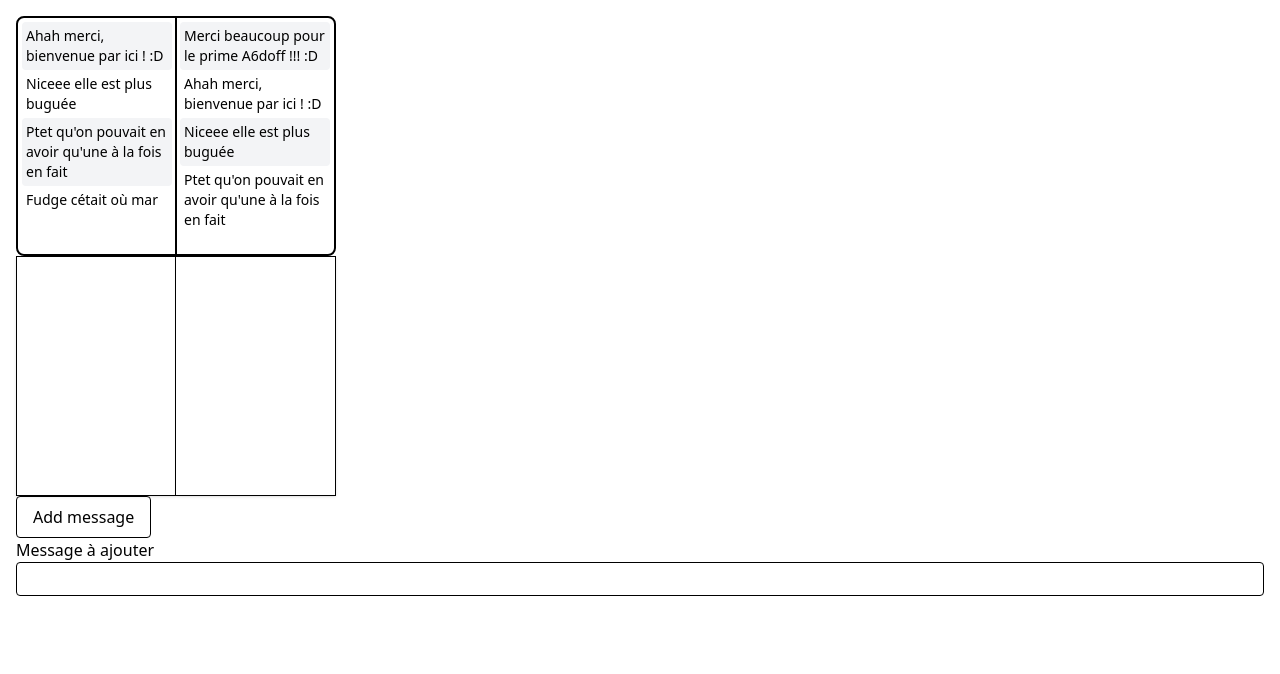
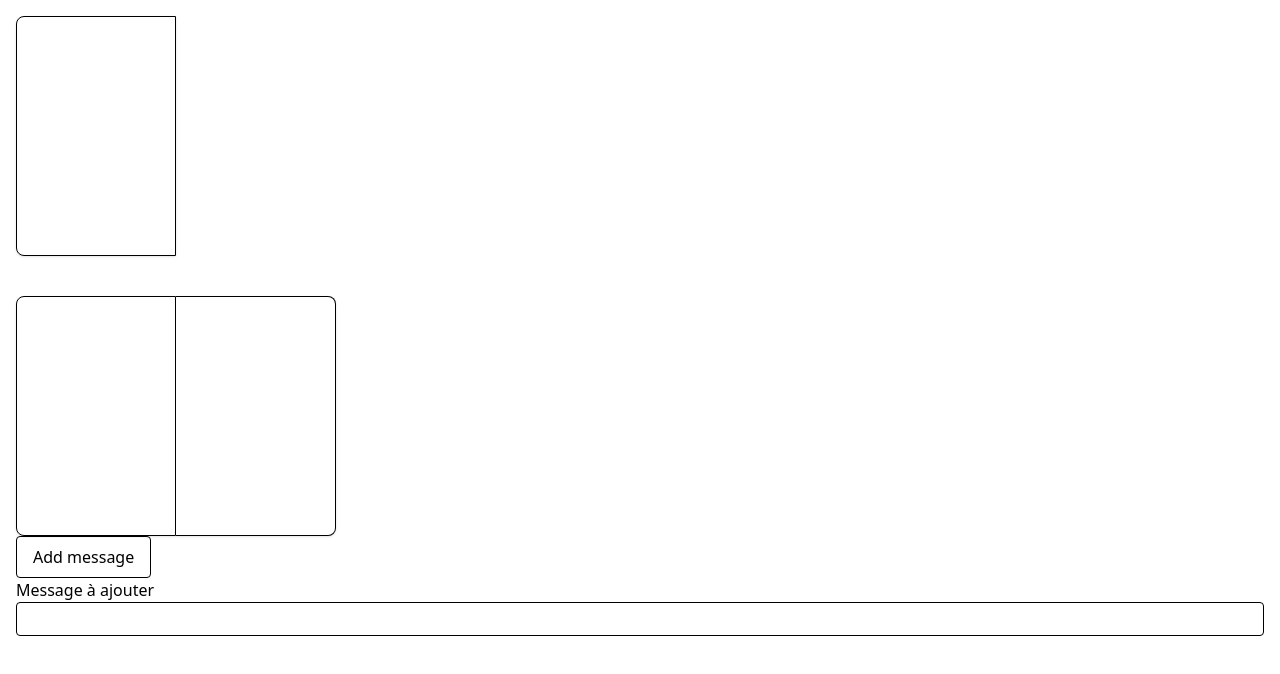
Before and after one commit to Vahelnir/lumis-book, a Vue app: page / in a window 1280 px wide. Shown: the top 674 px of the page. Built offline with nearby package versions, Linux system fonts and the light colour scheme; the HTML template or start-up script is replaced by a standard one.

Commit message:
feat: reimplement the book in vue

```diff
--- a/src/App.vue
+++ b/src/App.vue
@@ -26,7 +26,7 @@ function addMessage() {
 
 <template>
   <div class="p-4">
-    <BookFrame v-model="messages"></BookFrame>
+    <BookFrame></BookFrame>
 
     <div>
       <label class="flex flex-col">
--- a/src/components/BookFrame.vue
+++ b/src/components/BookFrame.vue
@@ -1,12 +1,147 @@
 <script setup lang="ts">
-import { ref, useTemplateRef, watch } from "vue";
-import TypeWriter from "./TypeWriter.vue";
+import { computed, nextTick, ref, useTemplateRef, watch } from "vue";
 import { Book } from "@/core/Book";
 
-const messages = defineModel<string[]>({ required: true });
+type Message = {
+  id: number;
+  text: string;
+  color: "white" | "gray";
+};
+type PageState = {
+  index: number;
+  messages: Message[];
+  side: "left" | "right";
+  flipping: boolean;
+  element?: HTMLElement;
+};
 
+const pages = ref<PageState[]>([
+  {
+    index: 0,
+    messages: [],
+    side: "left",
+    flipping: false,
+  },
+]);
+const currentPageIndex = ref(0);
+const lastMessage = ref<Message>();
+
+const FLIPPING_ANIMATION_DURATION = 1000;
+
+const visiblePages = computed(() => {
+  if (currentPageIndex.value % 2 === 0) {
+    return [currentPageIndex.value, currentPageIndex.value + 1];
+  }
+
+  return [currentPageIndex.value - 1, currentPageIndex.value];
+});
+
+async function addMessage(text: string, color?: "white" | "gray") {
+  if (!color && lastMessage.value?.color) {
+    color = lastMessage.value.color === "gray" ? "white" : "gray";
+  }
+
+  color ??= "white";
+
+  const words = text.split(" ");
+
+  const message = {
+    id: (lastMessage.value?.id ?? 0) + 1,
+    text: words[0] + " ",
+    color,
+  } satisfies Message;
+
+  const currentPage = getCurrentPage();
+  currentPage.messages.push(message);
+  // await 1 tick to let the DOM update
+  await nextTick();
+
+  // TODO: see if it is possible to work with a clone of the element
+  const currentPageContent = currentPage.element?.querySelector(
+    "[data-book-page-content]",
+  );
+  if (!currentPageContent || !(currentPageContent instanceof HTMLElement)) {
+    throw new Error(`No page element found in page '${currentPage.index}''`);
+  }
+
+  if (currentPageContent.scrollHeight > currentPageContent.clientHeight) {
+    // remove the added message because it doesn't fit
+    currentPage.messages.pop();
+
+    await nextPage();
+
+    return addMessage(text, color);
+  }
+
+  lastMessage.value = message;
+
+  const messageElement =
+    currentPageContent.children[currentPageContent.children.length - 1];
+  for (let index = 1; index < words.length; index++) {
+    const word = words[index];
+    messageElement.innerHTML += word + " ";
+    if (currentPageContent.scrollHeight <= currentPageContent.clientHeight) {
+      continue;
+    }
+
+    message.text = messageElement.innerHTML.slice(0, -(word.length + 1));
+
+    const overflowText = words.slice(index).join(" ");
+    console.log("overflowText", overflowText);
+    await nextPage();
+    return addMessage("... " + overflowText, color);
+  }
+}
+
+async function nextPage() {
+  const currentPage = getCurrentPage();
+  const newPage: PageState = {
+    index: currentPage.index + 1,
+    messages: [],
+    side: currentPage.side === "left" ? "right" : "left",
+    flipping: false,
+  };
+  pages.value.push(newPage);
+
+  const mustFlip = newPage.side === "left";
+
+  if (mustFlip) {
+    currentPage.flipping = true;
+    newPage.flipping = true;
+  }
+  await new Promise<void>((resolve) =>
+    requestAnimationFrame(() => requestAnimationFrame(() => resolve())),
+  );
+
+  currentPageIndex.value++;
+  if (mustFlip) {
+    await new Promise<void>((resolve) =>
+      setTimeout(() => resolve(), FLIPPING_ANIMATION_DURATION),
+    );
+    currentPage.flipping = false;
+    newPage.flipping = false;
+  } else {
+    await nextTick();
+  }
+}
+
+function getPage(index: number = 0) {
+  const page = pages.value[currentPageIndex.value + index];
+  if (!page) {
+    throw new Error(
+      `No page found at index '${currentPageIndex.value + index}'`,
+    );
+  }
+
+  return page;
+}
+
+function getCurrentPage() {
+  return getPage();
+}
+
+/** VanillaJS way */
 const bookElement = useTemplateRef("bookElement");
-
 let book: Book | undefined;
 watch(bookElement, async (element, _, onCleanup) => {
   if (!element) {
@@ -14,61 +149,67 @@ watch(bookElement, async (element, _, onCleanup) => {
   }
 
   book = new Book(element);
-  // for (const message of messages.value) {
-  //   book.addMessage(message);
-  // }
-
-  // book.addMessage(longText);
-  // // book.addMessage(longText);
-  // book.addMessage("aa bb cc dd");
 
   onCleanup(() => book?.destroy());
 });
 
 const disableButton = ref(false);
-async function addMessage() {
+async function addMessageEvent() {
   if (!book) {
     return;
   }
 
+  const message = "Ahah merci, bienvenue par ici ! :D";
+
   disableButton.value = true;
-  await book.addMessage("Ahah merci, bienvenue par ici ! :D");
+  await Promise.all([book.addMessage(message), addMessage(message)]);
   disableButton.value = false;
 }
 </script>
 
 <template>
-  <div class="relative h-60 w-80 rounded-lg border-2">
-    <div class="h-full w-full columns-2 gap-2 p-1">
-      <div
-        v-for="message in messages"
-        :key="message"
-        class="group/message relative"
-      >
+  <div class="relative flex h-60 w-80 rounded-lg bg-white perspective-distant">
+    <div
+      v-for="page in pages"
+      :key="page.index"
+      :ref="(element) => (page.element = element as HTMLElement)"
+      class="absolute right-0 flex h-full w-1/2 flex-col border bg-white shadow transition-transform backface-hidden transform-3d even:border-l-0"
+      :style="{ transitionDuration: `${FLIPPING_ANIMATION_DURATION}ms` }"
+      :class="[
+        {
+          'left-0 origin-right rounded-lg rounded-r-none': page.side === 'left',
+          'right-0 origin-left rounded-lg rounded-l-none':
+            page.side === 'right',
+          '-rotate-y-180':
+            page.side === 'right' && page.index < visiblePages[0],
+          'rotate-y-180': page.side === 'left' && page.index > visiblePages[1],
+          hidden:
+            visiblePages[0] - 2 > page.index ||
+            page.index > visiblePages[1] + 2,
+        },
+      ]"
+    >
+      <div class="page-content grow overflow-auto p-1" data-book-page-content>
         <div
-          class="absolute rounded p-1 text-ellipsis group-odd/message:bg-gray-100"
+          v-for="message in page.messages"
+          :key="message.id"
+          class="rounded p-1 backface-hidden"
+          :class="{
+            'bg-white': message.color === 'white',
+            'bg-gray-200': message.color === 'gray',
+          }"
         >
-          <p class="text-sm text-ellipsis">
-            <TypeWriter :message />
-          </p>
-        </div>
-        <!-- Used to fix the size of the block to the real size -->
-        <div class="invisible p-1">
-          <p class="text-sm">
-            {{ message }}
-          </p>
+          {{ message.text }}
         </div>
       </div>
     </div>
-    <div
-      class="absolute top-0 right-0 left-0 mx-auto h-full w-[2px] bg-black"
-    ></div>
   </div>
+  <div class="h-10"></div>
   <div ref="bookElement"></div>
   <button
     class="rounded border px-4 py-2"
     :disabled="disableButton"
-    @click="addMessage"
+    @click="addMessageEvent"
   >
     Add message
   </button>
--- a/src/core/Book.ts
+++ b/src/core/Book.ts
@@ -17,10 +17,10 @@ function createMessageElement(props?: MessageProps) {
 
 function createPageElement(side: "left" | "right") {
   const page = document.createElement("div");
-  const classes = tw`absolute right-0 flex h-full w-1/2 flex-col border bg-white shadow transition-transform duration-1000 transform-3d even:border-l-0`;
+  const classes = tw`absolute right-0 flex h-full w-1/2 flex-col border bg-white shadow transition-transform duration-1000 backface-hidden transform-3d even:border-l-0`;
   const sideClasses = {
-    left: tw`left-0 origin-right`,
-    right: tw`right-0 origin-left`,
+    left: tw`left-0 origin-right rounded-lg rounded-r-none`,
+    right: tw`right-0 origin-left rounded-lg rounded-l-none`,
   };
   page.classList.add(...classes.split(" "), ...sideClasses[side].split(" "));
 
@@ -45,7 +45,7 @@ export class Book {
 
   constructor(private book: HTMLElement) {
     this.resetBookContent();
-    this.book.className = tw`relative flex h-60 w-80 rounded-lg bg-white perspective-distant`;
+    this.book.className = tw`relative flex h-60 w-80 rounded-lg bg-white perspective-distant transform-3d`;
 
     this.createPages();
 
```
